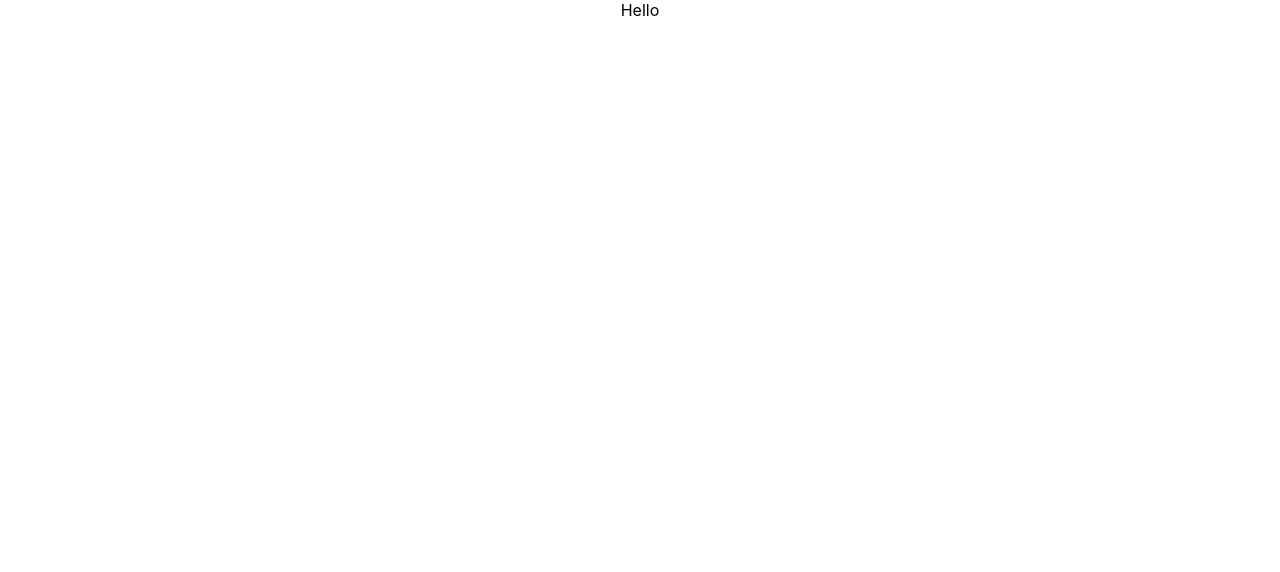
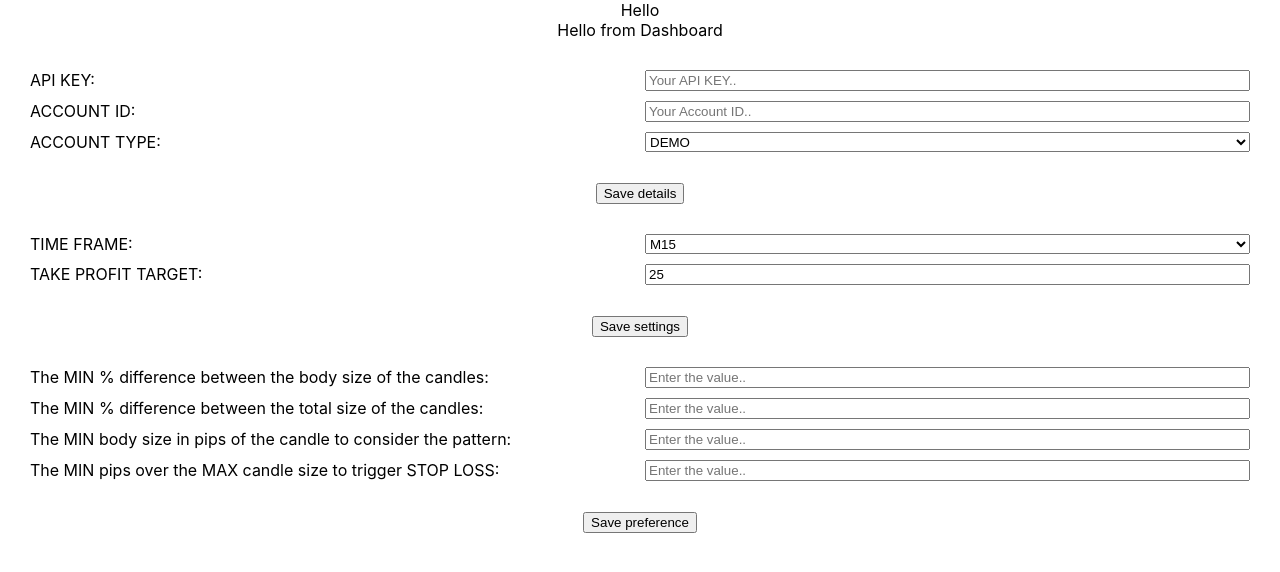
Before and after one commit to marianmolocea/railroad-trading, a React (Create React App) app: page / in a window 1280 px wide. Shown: the top 572 px of the page. Built offline with nearby package versions, Linux system fonts and the light colour scheme.

Commit message:
create the input forms

```diff
--- a/package.json
+++ b/package.json
@@ -33,5 +33,6 @@
       "last 1 firefox version",
       "last 1 safari version"
     ]
-  }
+  },
+  "proxy": "http://localhost:3002/"
 }
--- a/public/index.html
+++ b/public/index.html
@@ -10,34 +10,12 @@
       content="Web site created using create-react-app"
     />
     <link rel="apple-touch-icon" href="%PUBLIC_URL%/logo192.png" />
-    <!--
-      manifest.json provides metadata used when your web app is installed on a
-      user's mobile device or desktop. See https://developers.google.com/web/fundamentals/web-app-manifest/
-    -->
+
     <link rel="manifest" href="%PUBLIC_URL%/manifest.json" />
-    <!--
-      Notice the use of %PUBLIC_URL% in the tags above.
-      It will be replaced with the URL of the `public` folder during the build.
-      Only files inside the `public` folder can be referenced from the HTML.
-
-      Unlike "/favicon.ico" or "favicon.ico", "%PUBLIC_URL%/favicon.ico" will
-      work correctly both with client-side routing and a non-root public URL.
-      Learn how to configure a non-root public URL by running `npm run build`.
-    -->
-    <title>React App</title>
+    <title>Trader</title>
   </head>
   <body>
-    <noscript>You need to enable JavaScript to run this app.</noscript>
+    <noscript>This is a trading application</noscript>
     <div id="root"></div>
-    <!--
-      This HTML file is a template.
-      If you open it directly in the browser, you will see an empty page.
-
-      You can add webfonts, meta tags, or analytics to this file.
-      The build step will place the bundled scripts into the <body> tag.
-
-      To begin the development, run `npm start` or `yarn start`.
-      To create a production bundle, use `npm run build` or `yarn build`.
-    -->
   </body>
 </html>
--- a/src/App.css
+++ b/src/App.css
@@ -1,3 +1,12 @@
 .App {
   text-align: center;
 }
+
+.input-container {
+  display: grid;
+  grid-template-columns: 1fr 1fr;
+  gap: 10px;
+  text-align: left;
+  margin: 30px;
+
+}
--- a/src/App.js
+++ b/src/App.js
@@ -1,10 +1,12 @@
 import React from 'react';
+import Dashboard from './frontend/Dashboard/Dashboard'
 import './App.css';
 
 function App() {
   return (
     <div className="App">
       Hello
+      <Dashboard />
     </div>
   );
 }
--- a/src/backend/app.js
+++ b/src/backend/app.js
@@ -78,5 +78,5 @@ setInterval(() => {
 }, 1000 * 5)
 
 
-const port = process.env.PORT || 3001;
+const port = process.env.PORT || 3002;
 app.listen(port, () => console.log(`App is running on port ${port}!`));
--- a/src/backend/patternRecognition.js
+++ b/src/backend/patternRecognition.js
@@ -54,10 +54,10 @@ const compareCandles = (item1, item2) => {
     let totalComparison = totalSizeComparison(item1, item2);
     let areOpposite = areOppositeCandles(item1, item2);
 
-    if(bodyComparison <= 0.10 && areOpposite) {
+    if(bodyComparison <= 0.05 && areOpposite) {
         //console.log('Trade 1', bodyComparison)
         return true
-    } else if(bodyComparison < 0.15 && totalComparison <= 0.10 && areOpposite) {
+    } else if(bodyComparison < 0.081 && totalComparison <= 0.10 && areOpposite) {
         //console.log('Trade 2',bodyComparison, totalComparison)
         return true
     } else {
--- /dev/null
+++ b/src/frontend/Dashboard/Dashboard.js
@@ -0,0 +1,15 @@
+import React from 'react';
+import BrokerAccountInput from '../InputForms/BrokerAccountInput';
+import PerformanceInput from '../InputForms/PerformanceInput';
+import AdminInput from '../InputForms/AdminInput';
+
+export default function Dashboard() {
+    return (
+        <div className="Dashboard">
+            Hello from Dashboard
+            <BrokerAccountInput />
+            <PerformanceInput />
+            <AdminInput />
+        </div>
+    )
+}
--- /dev/null
+++ b/src/frontend/InputForms/AdminInput.js
@@ -0,0 +1,49 @@
+import React from 'react';
+
+const AdminInput = () => {
+  return (
+    <div className="AdminInput">
+      <div className="input-container">
+        <label>
+          The MIN % difference between the body size of the candles:
+        </label>
+        <input
+          type="number"
+          value=""
+          placeholder="Enter the value.."
+          defaultValue={0.03}
+        />
+        <label>
+          The MIN % difference between the total size of the candles:
+        </label>
+        <input
+          type="number"
+          value=""
+          placeholder="Enter the value.."
+          defaultValue={0.1}
+        />
+        <label>
+          The MIN body size in pips of the candle to consider the pattern:
+        </label>
+        <input
+          type="number"
+          value=""
+          placeholder="Enter the value.."
+          defaultValue={3}
+        />
+        <label>
+          The MIN pips over the MAX candle size to trigger STOP LOSS:
+        </label>
+        <input
+          type="number"
+          value=""
+          placeholder="Enter the value.."
+          defaultValue={2}
+        />
+      </div>
+      <button>Save preference</button>
+    </div>
+  );
+};
+
+export default AdminInput;
--- /dev/null
+++ b/src/frontend/InputForms/BrokerAccountInput.js
@@ -0,0 +1,58 @@
+import React, { useState } from 'react';
+
+const BrokerAccountInput = () => {
+  const [apiKey, setApiKey] = useState('');
+  const [accountId, setAccountId] = useState('');
+  const [accountType, setAccountType] = useState('');
+  const [accountData, setAccountDate] = useState({});
+
+  const saveValues = () => {
+    setAccountDate({
+      apiKey,
+      accountId,
+      accountType,
+    });
+  };
+
+  console.log(accountData);
+
+  return (
+    <div className="BrokerAccountInput">
+      <div className="input-container">
+        <label>API KEY:</label>
+        <input
+          name="apiKey"
+          id="apiKey"
+          placeholder="Your API KEY.."
+          value={apiKey}
+          onChange={(e) => setApiKey(e.target.value)}
+          required
+        />
+        <label>ACCOUNT ID:</label>
+        <input
+          name="accountId"
+          id="accountId"
+          placeholder="Your Account ID.."
+          value={accountId}
+          onChange={(e) => setAccountId(e.target.value)}
+          required
+        />
+        <label>ACCOUNT TYPE:</label>
+        <select
+          name="accountType"
+          id="accountType"
+          placeholder="Account type:"
+          value={accountType}
+          onChange={(e) => setAccountType(e.target.value)}
+          required
+        >
+          <option value={'demo'}>DEMO</option>
+          <option value={'live'}>LIVE</option>
+        </select>
+      </div>
+      <button onClick={() => saveValues()}>Save details</button>
+    </div>
+  );
+};
+
+export default BrokerAccountInput;
--- /dev/null
+++ b/src/frontend/InputForms/PerformanceInput.js
@@ -0,0 +1,28 @@
+import React from 'react';
+
+const PerformanceInput = () => {
+  return (
+    <div className="PerformanceInput">
+      <div className="input-container">
+        <label>TIME FRAME:</label>
+        <select defaultValue="m15">
+          <option value="m5">M5</option>
+          <option value="m15">M15</option>
+          <option value="m30">M30</option>
+          <option value="h1">H1</option>
+          <option value="h4">H4</option>
+          <option value="d1">D1</option>
+        </select>
+        <label>TAKE PROFIT TARGET:</label>
+        <input
+          type="number"
+          placeholder="Profit target.."
+          defaultValue={25}
+        ></input>
+      </div>
+      <button>Save settings</button>
+    </div>
+  );
+};
+
+export default PerformanceInput;
```
